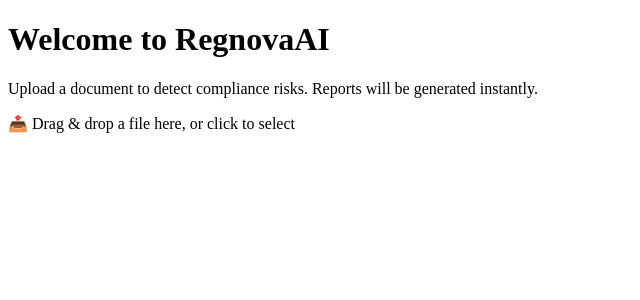
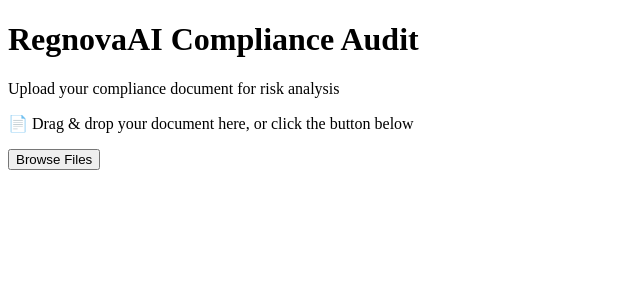
Before and after one commit to RegnovaAI/regnovafrontend_james, a Next.js app: page / in a window 1280 px wide. Shown: the top 300 px of the page, without its empty margins (0-640 px from the left). Built offline with nearby package versions, Linux system fonts and the light colour scheme.

Commit message:
Set upload + risk results as homepage

```diff
--- a/pages/index.js
+++ b/pages/index.js
@@ -379,89 +379,199 @@
 
 
 
+// 'use client';
+// import { useState, useCallback } from 'react';
+// import { useDropzone } from 'react-dropzone';
+// import RiskCard from '../components/RiskCard';
+// import { generatePDFReport } from '../utils/generatePDF';
+// import { generateCSV } from '../utils/generateCSV';
+
+// export default function Home() {
+//   const [filename, setFilename] = useState(null);
+//   const [risks, setRisks] = useState([]);
+//   const [previewText, setPreviewText] = useState("");
+
+//   const onDrop = useCallback(async (acceptedFiles) => {
+//     const file = acceptedFiles[0];
+//     if (!file) return;
+
+//     const formData = new FormData();
+//     formData.append("file", file);
+//     setFilename(file.name);
+
+//     try {
+//       const response = await fetch("https://regnovaai-backend.onrender.com/upload/", {
+//         method: "POST",
+//         body: formData,
+//       });
+
+//       const data = await response.json();
+//       setRisks(data.risk_report || []);
+//       setPreviewText(data.content || "");
+//     } catch (error) {
+//       console.error("Upload failed", error);
+//       alert("❌ Upload failed.");
+//     }
+//   }, []);
+
+//   const { getRootProps, getInputProps, isDragActive } = useDropzone({ onDrop });
+
+//   return (
+//     <div className="min-h-screen bg-white text-gray-900 px-6 py-10">
+//       <div className="max-w-3xl mx-auto text-center">
+//         <h1 className="text-4xl font-bold mb-2 text-blue-600">Welcome to RegnovaAI</h1>
+//         <p className="text-lg mb-8">
+//           Upload a document to detect compliance risks. Reports will be generated instantly.
+//         </p>
+
+//         <div {...getRootProps()} className="border-4 border-dashed p-10 rounded-xl hover:border-blue-500 transition cursor-pointer bg-gray-50">
+//           <input {...getInputProps()} />
+//           {
+//             isDragActive ?
+//               <p>Drop the file here ...</p> :
+//               <p>📤 Drag & drop a file here, or click to select</p>
+//           }
+//         </div>
+
+//         {filename && (
+//           <div className="mt-8 text-left">
+//             <h3 className="text-lg font-semibold text-gray-700 mb-2">📄 Uploaded: {filename}</h3>
+//             <p className="text-sm text-gray-500 mb-4">{previewText.slice(0, 300)}...</p>
+
+//             <div className="flex gap-4 mb-4">
+//               <button
+//                 onClick={() => generatePDFReport(risks, filename)}
+//                 className="bg-blue-600 text-white px-4 py-2 rounded hover:bg-blue-700"
+//               >
+//                 📥 Download PDF
+//               </button>
+//               <button
+//                 onClick={() => generateCSV(risks, filename)}
+//                 className="bg-green-600 text-white px-4 py-2 rounded hover:bg-green-700"
+//               >
+//                 📊 Export CSV
+//               </button>
+//             </div>
+
+//             <div className="grid gap-6 mt-6">
+//               {risks.map((risk, idx) => (
+//                 <RiskCard key={idx} issue={risk.issue} risk_level={risk.risk_level} explanation={risk.explanation} suggestion={risk.suggestion} />
+//               ))}
+//             </div>
+//           </div>
+//         )}
+//       </div>
+//     </div>
+//   );
+// }
+// // trigger deploy
+
+
+
+
+
+
+
+
+
+
+
+
+
+
+
 'use client';
-import { useState, useCallback } from 'react';
+import { useCallback, useState } from 'react';
 import { useDropzone } from 'react-dropzone';
 import RiskCard from '../components/RiskCard';
-import { generatePDFReport } from '../utils/generatePDF';
-import { generateCSV } from '../utils/generateCSV';
 
 export default function Home() {
-  const [filename, setFilename] = useState(null);
-  const [risks, setRisks] = useState([]);
-  const [previewText, setPreviewText] = useState("");
+  const [results, setResults] = useState([]);
+  const [loading, setLoading] = useState(false);
+  const [filename, setFilename] = useState('');
 
   const onDrop = useCallback(async (acceptedFiles) => {
     const file = acceptedFiles[0];
     if (!file) return;
 
     const formData = new FormData();
-    formData.append("file", file);
+    formData.append('file', file);
+    setLoading(true);
     setFilename(file.name);
 
     try {
-      const response = await fetch("https://regnovaai-backend.onrender.com/upload/", {
-        method: "POST",
+      const response = await fetch('https://regnovaai-backend.onrender.com/upload/', {
+        method: 'POST',
         body: formData,
       });
 
       const data = await response.json();
-      setRisks(data.risk_report || []);
-      setPreviewText(data.content || "");
+      if (data.risk_report) {
+        setResults(data.risk_report);
+      } else {
+        alert('⚠️ No risk report returned.');
+      }
     } catch (error) {
-      console.error("Upload failed", error);
-      alert("❌ Upload failed.");
+      alert('⚠️ Upload failed. Check console for error.');
+      console.error(error);
+    } finally {
+      setLoading(false);
     }
   }, []);
 
-  const { getRootProps, getInputProps, isDragActive } = useDropzone({ onDrop });
+  const { getRootProps, getInputProps, open } = useDropzone({
+    onDrop,
+    noClick: true,
+    accept: {
+      'application/pdf': ['.pdf'],
+      'application/vnd.openxmlformats-officedocument.wordprocessingml.document': ['.docx'],
+      'text/csv': ['.csv'],
+      'text/plain': ['.txt']
+    }
+  });
+
+  const riskCounts = {
+    High: results.filter(r => r.risk_level === "High").length,
+    Medium: results.filter(r => r.risk_level === "Medium").length,
+    Low: results.filter(r => r.risk_level === "Low").length,
+  };
 
   return (
-    <div className="min-h-screen bg-white text-gray-900 px-6 py-10">
-      <div className="max-w-3xl mx-auto text-center">
-        <h1 className="text-4xl font-bold mb-2 text-blue-600">Welcome to RegnovaAI</h1>
-        <p className="text-lg mb-8">
-          Upload a document to detect compliance risks. Reports will be generated instantly.
-        </p>
+    <div className="min-h-screen bg-white text-gray-900 px-4 py-10">
+      <h1 className="text-4xl font-bold text-center text-blue-600 mb-2">RegnovaAI Compliance Audit</h1>
+      <p className="text-center mb-8 text-lg text-gray-600">Upload your compliance document for risk analysis</p>
 
-        <div {...getRootProps()} className="border-4 border-dashed p-10 rounded-xl hover:border-blue-500 transition cursor-pointer bg-gray-50">
-          <input {...getInputProps()} />
-          {
-            isDragActive ?
-              <p>Drop the file here ...</p> :
-              <p>📤 Drag & drop a file here, or click to select</p>
-          }
-        </div>
+      <div {...getRootProps()} className="border-2 border-dashed border-blue-300 p-6 rounded-xl bg-blue-50 text-center mb-6 cursor-pointer">
+        <input {...getInputProps()} />
+        <p>📄 Drag & drop your document here, or click the button below</p>
+        <button
+          onClick={open}
+          className="mt-4 px-4 py-2 bg-blue-600 text-white rounded hover:bg-blue-700"
+        >
+          Browse Files
+        </button>
+      </div>
 
-        {filename && (
-          <div className="mt-8 text-left">
-            <h3 className="text-lg font-semibold text-gray-700 mb-2">📄 Uploaded: {filename}</h3>
-            <p className="text-sm text-gray-500 mb-4">{previewText.slice(0, 300)}...</p>
+      {loading && <p className="text-center text-blue-500">⏳ Analyzing document...</p>}
 
-            <div className="flex gap-4 mb-4">
-              <button
-                onClick={() => generatePDFReport(risks, filename)}
-                className="bg-blue-600 text-white px-4 py-2 rounded hover:bg-blue-700"
-              >
-                📥 Download PDF
-              </button>
-              <button
-                onClick={() => generateCSV(risks, filename)}
-                className="bg-green-600 text-white px-4 py-2 rounded hover:bg-green-700"
-              >
-                📊 Export CSV
-              </button>
-            </div>
-
-            <div className="grid gap-6 mt-6">
-              {risks.map((risk, idx) => (
-                <RiskCard key={idx} issue={risk.issue} risk_level={risk.risk_level} explanation={risk.explanation} suggestion={risk.suggestion} />
-              ))}
+      {!loading && results.length > 0 && (
+        <>
+          <div className="text-center mt-6">
+            <h2 className="text-xl font-bold mb-2">File Audited: <span className="text-blue-700">{filename}</span></h2>
+            <div className="flex justify-center gap-6 mt-2">
+              <span className="text-red-600 font-semibold">High: {riskCounts.High}</span>
+              <span className="text-yellow-600 font-semibold">Medium: {riskCounts.Medium}</span>
+              <span className="text-green-600 font-semibold">Low: {riskCounts.Low}</span>
             </div>
           </div>
-        )}
-      </div>
+
+          <div className="mt-8 max-w-3xl mx-auto">
+            {results.map((risk, index) => (
+              <RiskCard key={index} {...risk} index={index} />
+            ))}
+          </div>
+        </>
+      )}
     </div>
   );
 }
-// trigger deploy
```
